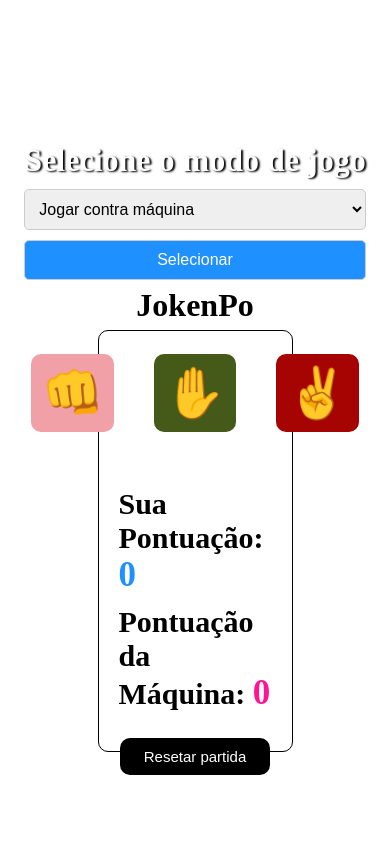
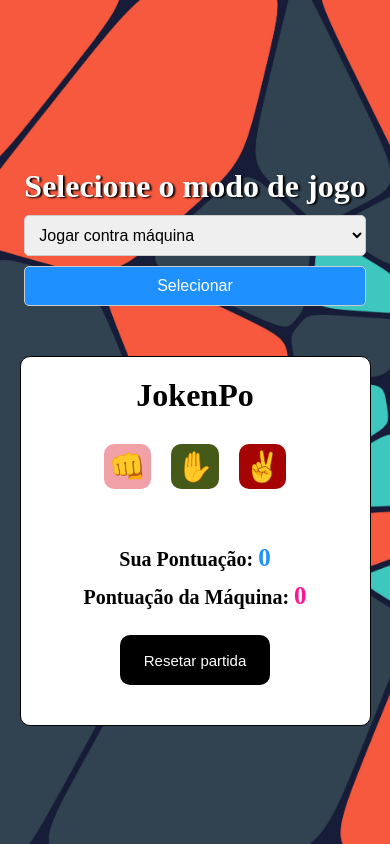
Before and after one commit to GeoSoares1994/Jokenpo, a plain HTML site: page index.html in a window 390 px wide. Drawn offline with Linux system fonts and the light colour scheme.

Commit message:
imagem fundo

```diff
--- a/jokenpo.css
+++ b/jokenpo.css
@@ -1,7 +1,7 @@
 *{padding: 0; margin: 0; box-sizing: border-box;}
 
 body{
-    background-image: url("");
+    background-image: url("./assets/img/fundo.jpg");
     background-size: cover;
     display: flex;
     justify-content: center;
@@ -131,3 +131,23 @@ button:hover{
     margin-bottom: 10px;
     text-shadow: black 2px 1px 2px;
 }
+
+@media (max-width: 750px) {
+    .container, .container2{
+        width: 90vw;
+        height: auto;
+    }
+    button{
+        font-size: 30px;
+        padding: 5px;
+    }
+    .buttons{
+        gap: 20px;
+    }
+    .your-score, .machine-score{
+        font-size: 20px;
+    }
+    .your-score span, .machine-score span{
+        font-size: 25px;
+    }
+}
```
Also changed, not shown: assets/img/fundo.jpg (added).
